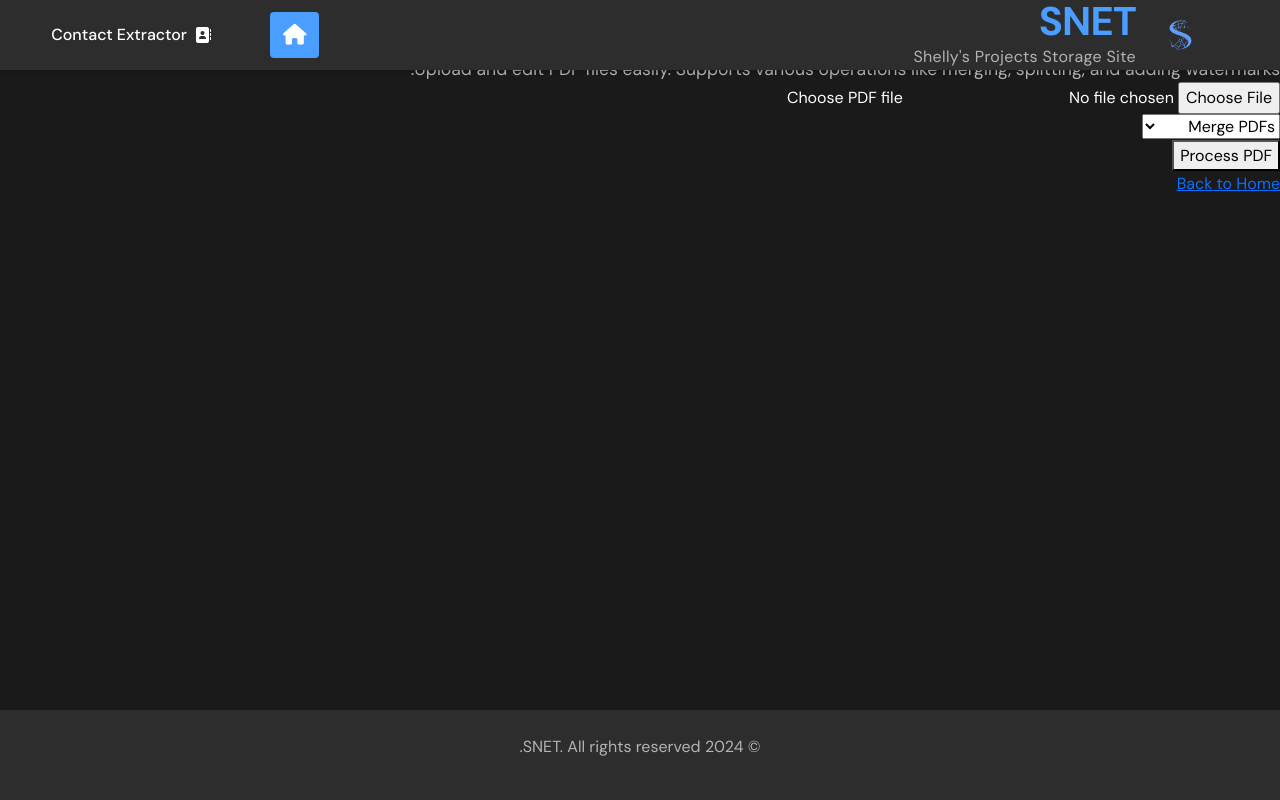
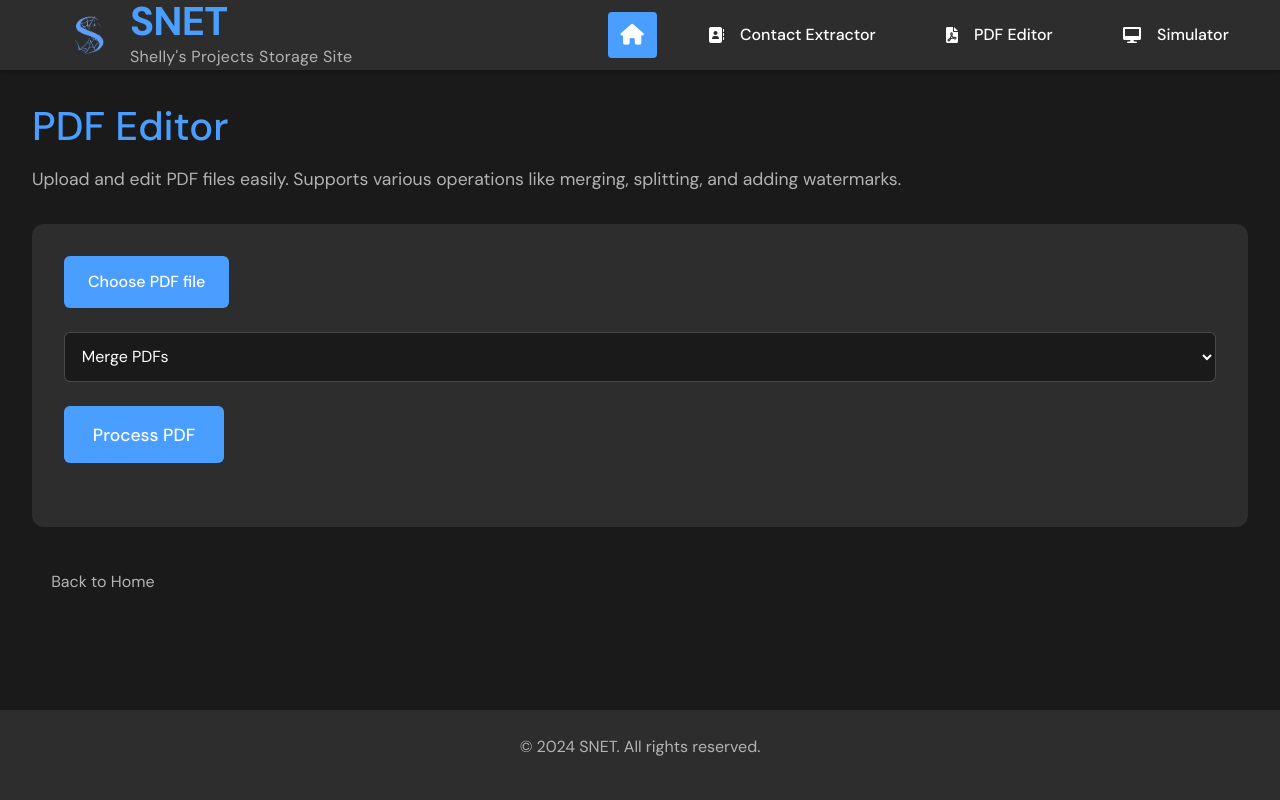
Before and after one commit to shelly5353/SNET, a Flask app: template templates/pdf_editor.html in a window 1280 px wide. Run offline with Flask 3, Linux system fonts and the light colour scheme; the template is opened without the code that fills it, so the values that code supplies are empty.

Commit message:
Redesign website: Change to LTR, adjust logo proportions, move title to left, add PDF Editor and Simulator pages

```diff
--- a/app.py
+++ b/app.py
@@ -59,6 +59,14 @@
 @app.route('/contact-extractor')
 def contact_extractor():
     return render_template('contact_extractor.html')
+
+@app.route('/pdf-editor')
+def pdf_editor():
+    return render_template('pdf_editor.html')
+
+@app.route('/simulator')
+def simulator():
+    return render_template('simulator.html')
 
 @app.route('/contact-extractor/process', methods=['POST'])
 def process_file():
--- a/static/style.css
+++ b/static/style.css
@@ -25,7 +25,7 @@
     flex-direction: column;
     font-weight: 400;
     line-height: 1.6;
-    direction: rtl;
+    direction: ltr;
 }
 
 /* Header and Navigation styles */
@@ -55,16 +55,16 @@
     display: flex;
     align-items: center;
     gap: 1.5rem;
-    margin-left: auto;
+    margin-right: auto;
 }
 
 .site-branding {
     display: flex;
     align-items: center;
-    gap: 1.5rem;
+    gap: 1rem;
     text-decoration: none;
     color: var(--text-primary);
-    margin-right: 2rem;
+    margin-left: 2rem;
 }
 
 .brand-text {
@@ -264,9 +264,155 @@
 }
 
 .logo {
-    width: 40px;
-    height: 40px;
+    width: 50px;
+    height: auto;
     object-fit: contain;
+}
+
+/* Project Page Styles */
+.project-page {
+    padding: 2rem;
+    margin-top: var(--nav-height);
+}
+
+.project-header {
+    margin-bottom: 2rem;
+}
+
+.project-header h1 {
+    color: var(--accent-color);
+    font-size: 2.5rem;
+    margin-bottom: 1rem;
+}
+
+.project-interface {
+    background-color: var(--bg-secondary);
+    border-radius: 12px;
+    padding: 2rem;
+    margin-bottom: 2rem;
+}
+
+.upload-section {
+    margin-bottom: 2rem;
+}
+
+.file-input-group {
+    margin-bottom: 1.5rem;
+}
+
+.file-input {
+    position: absolute;
+    width: 0.1px;
+    height: 0.1px;
+    opacity: 0;
+    overflow: hidden;
+    z-index: -1;
+}
+
+.file-input + label {
+    display: inline-block;
+    background-color: var(--accent-color);
+    color: white;
+    padding: 0.8rem 1.5rem;
+    border-radius: 6px;
+    cursor: pointer;
+    font-weight: 500;
+    transition: all 0.2s ease;
+}
+
+.file-input + label:hover {
+    background-color: #357abd;
+    transform: translateY(-2px);
+}
+
+.operations {
+    margin-bottom: 1.5rem;
+}
+
+.operation-select {
+    width: 100%;
+    padding: 0.8rem;
+    border-radius: 6px;
+    background-color: var(--bg-primary);
+    color: var(--text-primary);
+    border: 1px solid rgba(255, 255, 255, 0.2);
+}
+
+.action-button {
+    display: inline-flex;
+    align-items: center;
+    justify-content: center;
+    background-color: var(--accent-color);
+    color: white;
+    text-decoration: none;
+    padding: 0.9rem 1.8rem;
+    border-radius: 6px;
+    border: none;
+    transition: all 0.2s ease;
+    font-weight: 500;
+    font-size: 1.1rem;
+    cursor: pointer;
+}
+
+.action-button:hover {
+    background-color: #357abd;
+    transform: translateY(-2px);
+}
+
+.back-button {
+    display: inline-flex;
+    align-items: center;
+    gap: 0.5rem;
+    color: var(--text-secondary);
+    text-decoration: none;
+    padding: 0.6rem 1.2rem;
+    border-radius: 4px;
+    transition: all 0.2s ease;
+}
+
+.back-button:hover {
+    background-color: rgba(255, 255, 255, 0.1);
+    color: var(--text-primary);
+}
+
+.result-section {
+    margin-top: 2rem;
+    padding-top: 2rem;
+    border-top: 1px solid rgba(255, 255, 255, 0.1);
+}
+
+.download-button {
+    display: inline-flex;
+    align-items: center;
+    justify-content: center;
+    background-color: var(--accent-color);
+    color: white;
+    text-decoration: none;
+    padding: 0.7rem 1.4rem;
+    border-radius: 6px;
+    transition: all 0.2s ease;
+    font-weight: 500;
+    margin-top: 1rem;
+}
+
+.download-button:hover {
+    background-color: #357abd;
+    text-decoration: none;
+    color: white;
+}
+
+.simulation-results {
+    display: flex;
+    flex-wrap: wrap;
+    gap: 1.5rem;
+    margin-top: 1.5rem;
+}
+
+.result-chart, .result-data {
+    flex: 1;
+    min-width: 300px;
+    background-color: var(--bg-primary);
     border-radius: 8px;
-    margin-right: 1rem;
+    padding: 1.5rem;
+    min-height: 200px;
 }
--- a/templates/base.html
+++ b/templates/base.html
@@ -45,6 +45,16 @@
                             <i class="fas fa-address-book me-2"></i>Contact Extractor
                         </a>
                     </li>
+                    <li>
+                        <a href="/pdf-editor" class="nav-link">
+                            <i class="fas fa-file-pdf me-2"></i>PDF Editor
+                        </a>
+                    </li>
+                    <li>
+                        <a href="/simulator" class="nav-link">
+                            <i class="fas fa-desktop me-2"></i>Simulator
+                        </a>
+                    </li>
                 </ul>
             </div>
         </nav>
```
Also changed, not shown: templates/index.html (+20 -0 lines), templates/simulator.html (added, +39 -0 lines).
